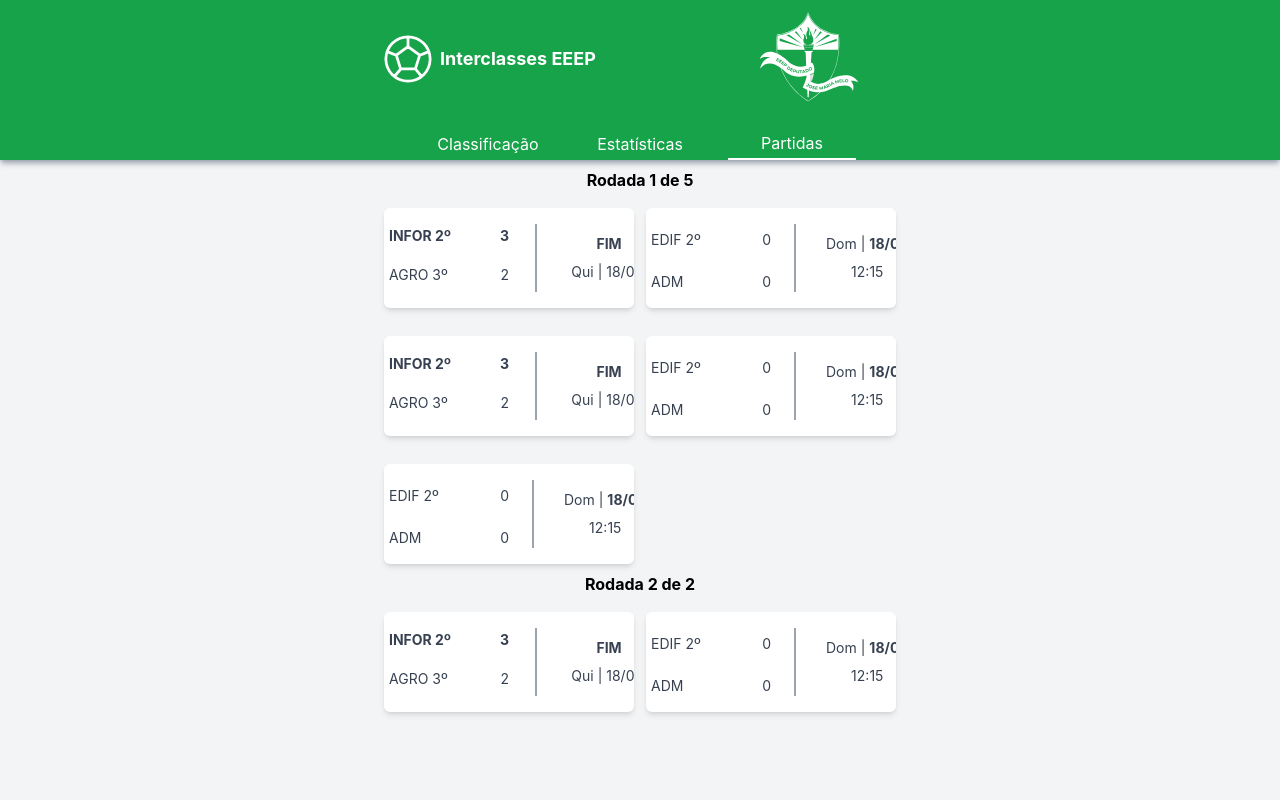
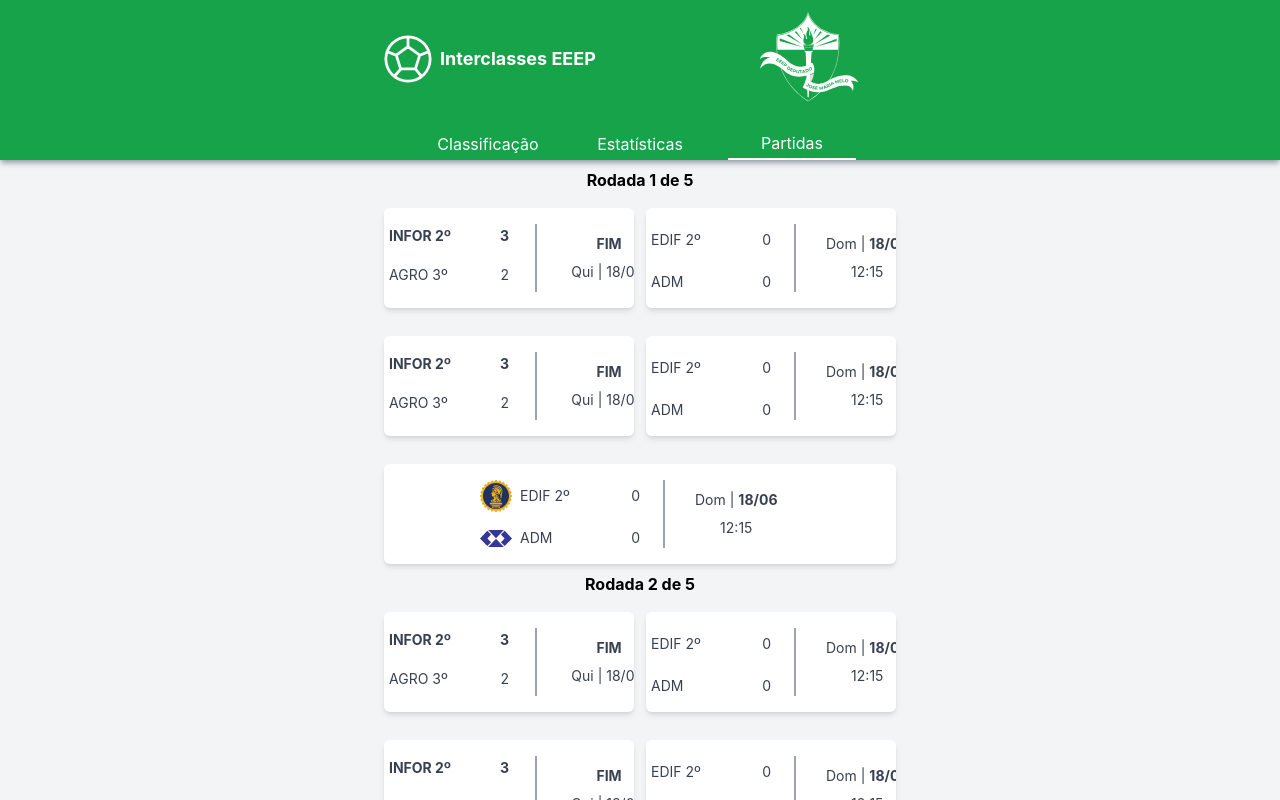
Before and after one commit to rickalves/tabela-interclasses-eeep, a Next.js app: page /partidas in a window 1280 px wide. Built offline with nearby package versions, Linux system fonts and the light colour scheme.

Commit message:
organizando layout web

```diff
--- a/src/components/Partida/index.tsx
+++ b/src/components/Partida/index.tsx
@@ -10,13 +10,14 @@ interface Props{
     hora:string;
     finalizado:boolean
     vencedor?:string
+    colspan?: boolean
 }
 
-export default function Partida({ timeA, timeB, placarA, placarB, data, hora, finalizado, vencedor }:Props){
+export default function Partida({ timeA, timeB, placarA, placarB, data, hora, finalizado, vencedor, colspan }:Props){
     return(
         <div className={`
             flex w-full bg-white p-4 rounded-md shadow-md mt-4
-            justify-center overflow-hidden
+            justify-center overflow-hidden ${colspan? 'md:col-span-2' : ''}
         `}>
             <div className="flex justify-between text-sm  text-gray-500">
                 <div className="flex flex-col gap-4">
--- a/src/data/mocks/partidas.js
+++ b/src/data/mocks/partidas.js
@@ -75,6 +75,37 @@ const partidas = {
                 finalizado: false,
                 vencedor:"",
              },
+             {
+                timeA: "INFOR 2º",
+                timeB: "AGRO 3º",
+                placarA: 3,
+                placarB: 2,
+                data:"18/05/2023",
+                hora:"12:15",
+                finalizado: true,
+                vencedor:"A",
+             },
+             {
+                 timeA: "EDIF 2º",
+                 timeB: "ADM",
+                 placarA: 0,
+                 placarB: 0,
+                 data:"18/06/2023",
+                 hora:"12:15",
+                 finalizado: false,
+                 vencedor:"",
+              },
+              {
+                timeA: "EDIF 2º",
+                timeB: "ADM",
+                placarA: 0,
+                placarB: 0,
+                data:"18/06/2023",
+                hora:"12:15",
+                finalizado: false,
+                vencedor:"",
+             },
+
 
         ]
     ]
--- a/src/pages/partidas.tsx
+++ b/src/pages/partidas.tsx
@@ -27,7 +27,7 @@ export default function Partidas() {
         partidas.rodadas.map((rodada, index) =>
           <CardRodada rodada={index+1} totalRodadas={rodada.length}>
             {
-                rodada.map(partida =>
+                rodada.map((partida, index) =>
                   <Partida
                     timeA={partida.timeA}
                     timeB={partida.timeB}
@@ -37,6 +37,7 @@ export default function Partidas() {
                     data={partida.data}
                     hora={partida.hora}
                     vencedor={partida.vencedor}
+                    colspan={index == rodada.length-1 && rodada.length == 5? true : false}
                   />
                 )
             }
```
